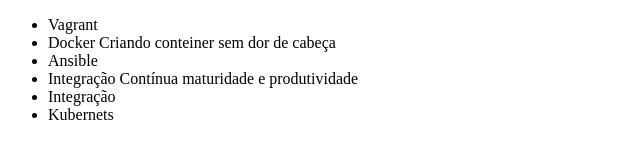
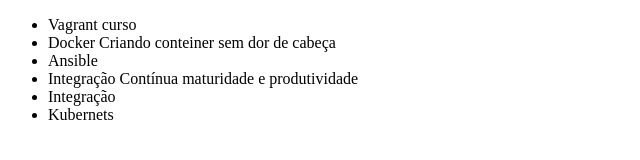
Before and after one commit to ELIAs10091996/estudantegit, a plain HTML site: page index.html in a window 1280 px wide. Shown: the full height of the page, 0-640 px from the left. Drawn offline with Linux system fonts and the light colour scheme.

Commit message:
bug corrigido

```diff
--- a/index.html
+++ b/index.html
@@ -6,7 +6,7 @@
 </head>
 <body>
     <ul>
-        <li>Vagrant</li>
+        <li>Vagrant curso </li>
         <li>Docker Criando conteiner sem dor de cabeça</li>
         <li>Ansible</li>
         <li>Integração Contínua maturidade e produtividade</li>
```
